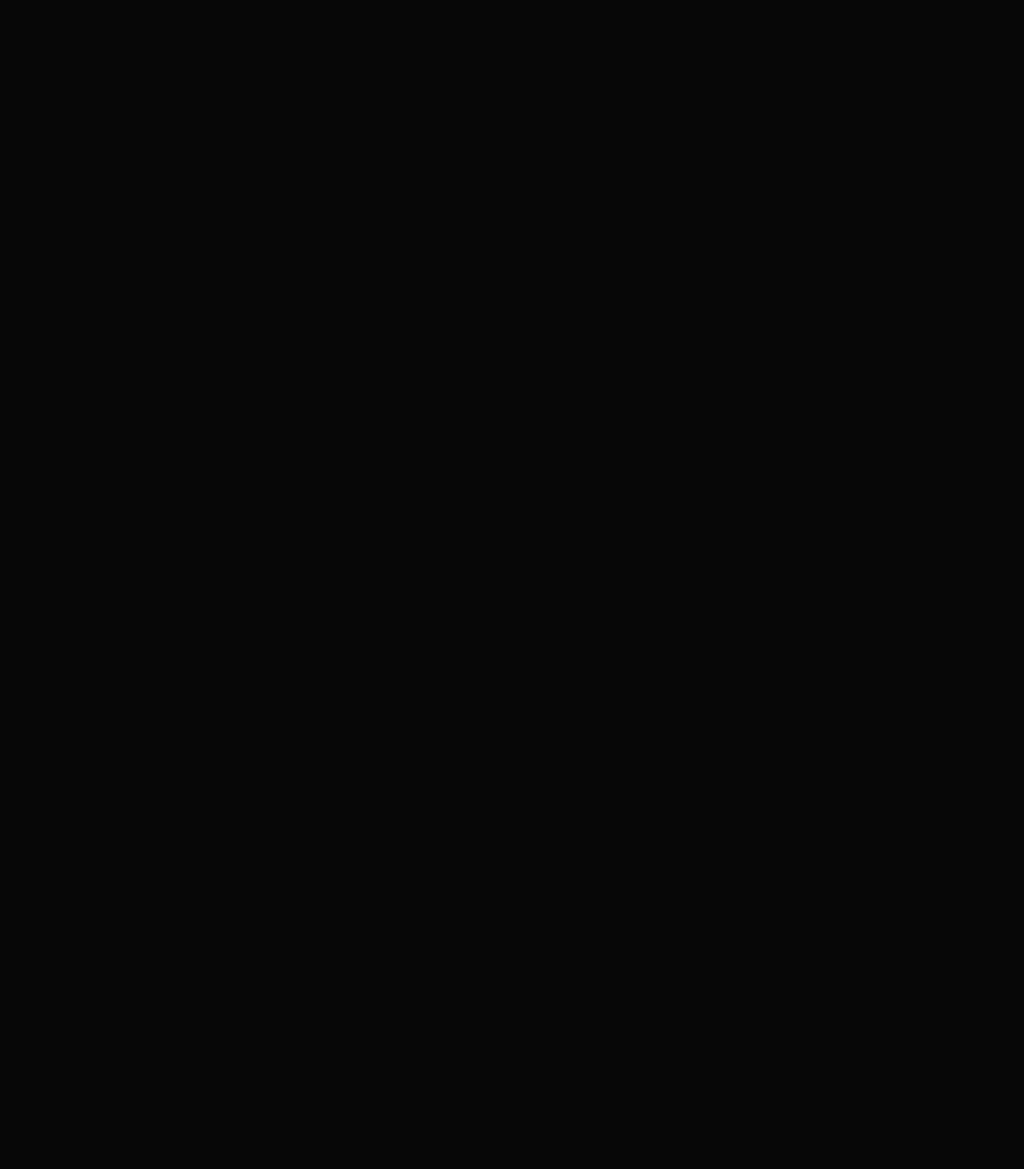
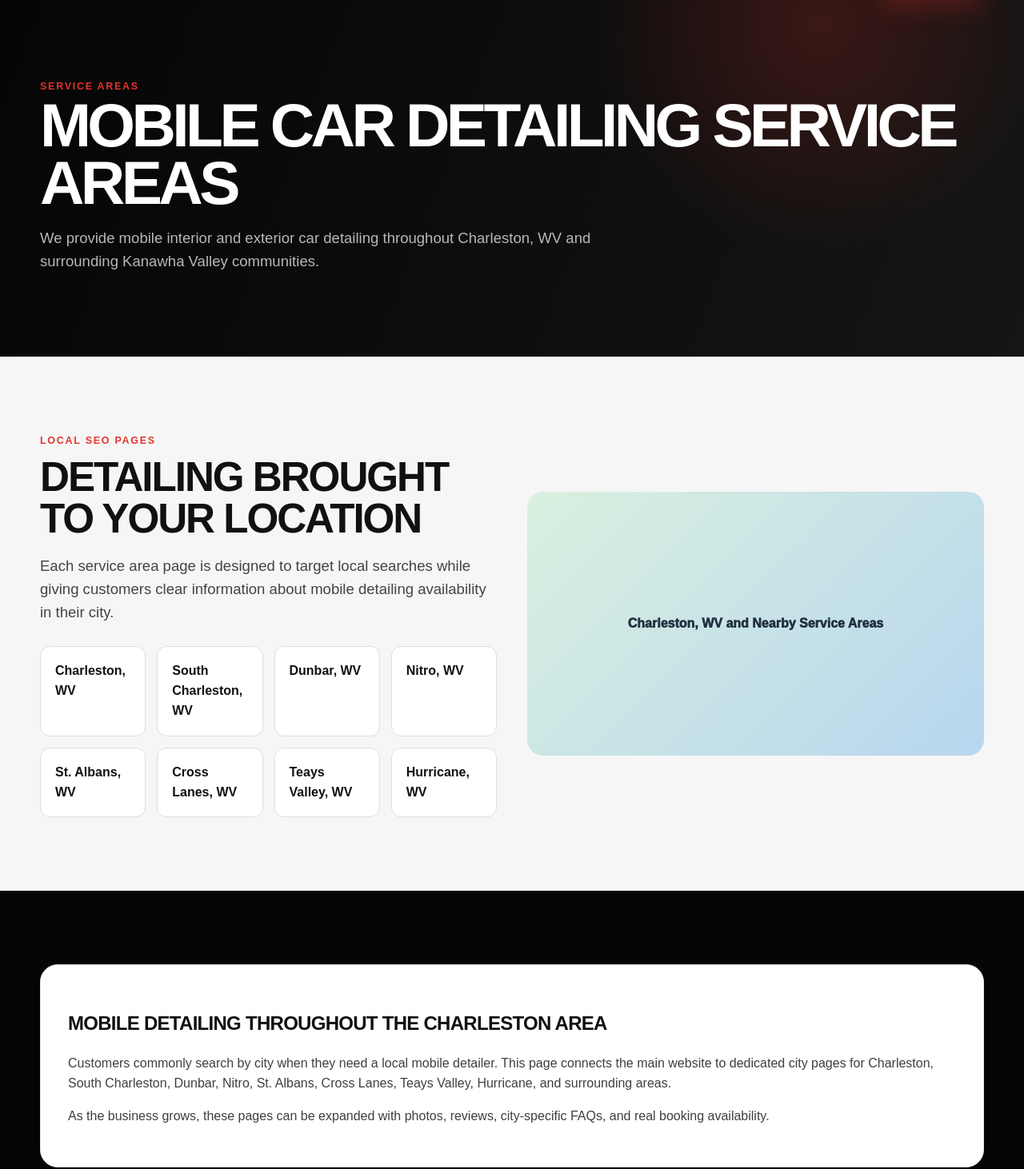
Before and after one commit to DiamondLocalMarketingCo/Charleston-Mobile-Car-Detailing, a Next.js app: page /service-areas in a window 1280 px wide. Before the commit this address had no page. Shown: the part 75-1537 px from the top of the page at 80% size. Before the commit the page ends 800 px from the top, so only its background shows below. Built offline with nearby package versions, Linux system fonts and the light colour scheme.

Commit message:
Add service areas page

```diff
--- /dev/null
+++ b/src/app/service-areas/page.tsx
@@ -0,0 +1,50 @@
+import type { Metadata } from 'next';
+import Link from 'next/link';
+import { FinalCTA } from '@/components/Sections';
+import { serviceAreas } from '@/lib/site';
+
+export const metadata: Metadata = {
+  title: 'Mobile Car Detailing Service Areas Charleston WV',
+  description: 'Charleston Mobile Car Detailing serves Charleston, South Charleston, Dunbar, Nitro, St. Albans, Cross Lanes, Teays Valley, Hurricane, and surrounding WV areas.',
+  alternates: { canonical: '/service-areas' },
+};
+
+export default function ServiceAreasPage() {
+  return (
+    <main>
+      <section className="page-hero">
+        <div className="container">
+          <span className="eyebrow">Service Areas</span>
+          <h1>Mobile Car Detailing Service Areas</h1>
+          <p className="lead">We provide mobile interior and exterior car detailing throughout Charleston, WV and surrounding Kanawha Valley communities.</p>
+        </div>
+      </section>
+
+      <section className="section light">
+        <div className="container grid-2">
+          <div>
+            <span className="eyebrow">Local SEO Pages</span>
+            <h2 className="h2">Detailing brought to your location</h2>
+            <p className="lead">Each service area page is designed to target local searches while giving customers clear information about mobile detailing availability in their city.</p>
+            <div className="area-grid">
+              {serviceAreas.map((area) => (
+                <Link className="area-link" key={area.slug} href={`/${area.slug}`}>{area.city}, {area.state}</Link>
+              ))}
+            </div>
+          </div>
+          <div className="map-panel">Charleston, WV and Nearby Service Areas</div>
+        </div>
+      </section>
+
+      <section className="section black">
+        <div className="container content-block">
+          <h2>Mobile detailing throughout the Charleston area</h2>
+          <p>Customers commonly search by city when they need a local mobile detailer. This page connects the main website to dedicated city pages for Charleston, South Charleston, Dunbar, Nitro, St. Albans, Cross Lanes, Teays Valley, Hurricane, and surrounding areas.</p>
+          <p>As the business grows, these pages can be expanded with photos, reviews, city-specific FAQs, and real booking availability.</p>
+        </div>
+      </section>
+
+      <FinalCTA />
+    </main>
+  );
+}
```
